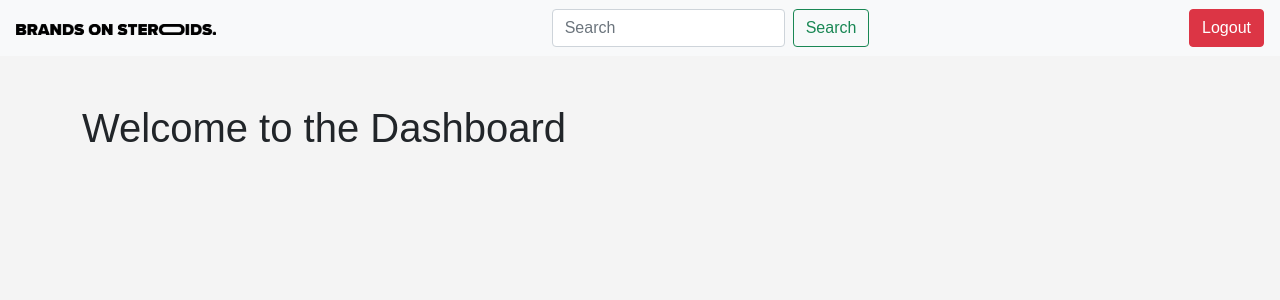
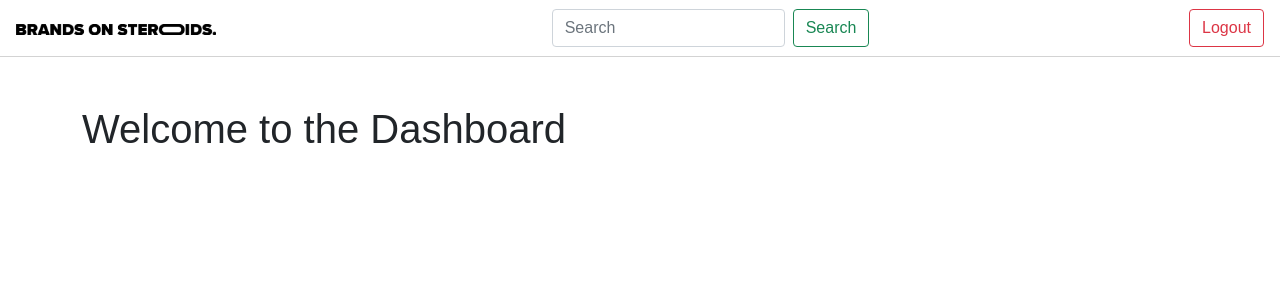
Before and after one commit to BBxx99/brands_on_steroids, a Django app: page /dashboard/ in a window 1280 px wide. Shown: the top 300 px of the page. Run offline with Django 4.2, Linux system fonts and the light colour scheme; the visitor is signed in with stand-in values (Sample User, id 1); some libraries are stand-ins or nearby versions.

Commit message:
bootstrap update

```diff
--- a/static/css/styles.css
+++ b/static/css/styles.css
@@ -1,7 +1,7 @@
 /* Allgemeine Stildefinitionen für das Layout */
 body {
     font-family: Arial, sans-serif;
-    background-color: #f4f4f4;
+    background-color: #ffffff;
 }
 
 /* Stildefinitionen für das Login-Formular */
@@ -19,10 +19,7 @@ body {
     margin-left: 1rem; /* Abstand von links für das Logo */
 }
 
-/* Logout-Button Anpassungen */
-.logout-btn {
-    margin-right: 1rem; /* Abstand von rechts für den Logout-Button */
-}
+
 
 /* Stile für die Suchleiste und den Such-Button */
 .search-form {
@@ -37,3 +34,20 @@ body {
 .search-btn {
     margin-left: 8px; /* Abstand zwischen Suchleiste und Such-Button */
 }
+
+/* Stildefinition für das Logo auf der Login-Seite */
+.login-logo img {
+    width:  200px;
+    display: block;
+    margin: 0 auto;  /* Zentriert das Bild horizontal */
+}
+
+/* Logout-Button Anpassungen */
+.logout-btn {
+    margin-right: 1rem; /* Abstand von rechts für den Logout-Button */
+}
+
+.navbar {
+    border-bottom: 1px solid #d3d3d3;  /* dünne graue Linie */
+    background-color: #ffffff;
+}
--- a/templates/dashboard.html
+++ b/templates/dashboard.html
@@ -14,20 +14,27 @@
 <body>
 
 <!-- Navbar -->
-<nav class="navbar navbar-expand-lg navbar-light bg-light">
+<nav class="navbar navbar-expand-lg navbar-light">
     <!-- Logo -->
     <a class="navbar-brand nav-logo" href="/dashboard/">
         <img src="{% static 'images/BOS_logo_web_1c.png' %}" alt="Logo">
     </a>
 
-   <!-- Searchbar -->
-    <form class="search-form form-inline mx-auto">
-        <input class="search-input form-control" type="search" placeholder="Search" aria-label="Search">
-        <button class="search-btn btn btn-outline-success" type="submit">Search</button>
-    </form>
+    <!-- Toggler for smaller screens -->
+    <button class="navbar-toggler" type="button" data-toggle="collapse" data-target="#navbarNav" aria-controls="navbarNav" aria-expanded="false" aria-label="Toggle navigation">
+        <span class="navbar-toggler-icon"></span>
+    </button>
 
-    <!-- Logout-Button -->
-    <button class="btn btn-danger logout-btn" type="button">Logout</button>
+    <!-- Navbar elements -->
+    <div class="collapse navbar-collapse flex-nowrap" id="navbarNav">
+        <!-- Searchbar -->
+        <form class="search-form form-inline mx-auto">
+            <input class="search-input form-control" type="search" placeholder="Search" aria-label="Search">
+            <button class="search-btn btn btn-outline-success" type="submit">Search</button>
+        </form>
+        <!-- Logout-Button am rechten Ende der Navbar -->
+        <button class="btn btn-outline-danger logout-btn" type="button" onclick="location.href='/logout/'">Logout</button>
+     </div>
 </nav>
 
     <!-- Hauptinhalt des Dashboards -->
--- a/templates/registration/login.html
+++ b/templates/registration/login.html
@@ -19,7 +19,7 @@
         <div class="card">
             <div class="card-body">
                 <!-- Logo anstelle der "Login"-Überschrift -->
-                <div class="login-logo">
+                <div class="login-logo text-center">
                     <img src="{% static 'images/BOS_logo_web_1c.png' %}" alt="Logo">
                 </div>
                 <form method="post">
```
